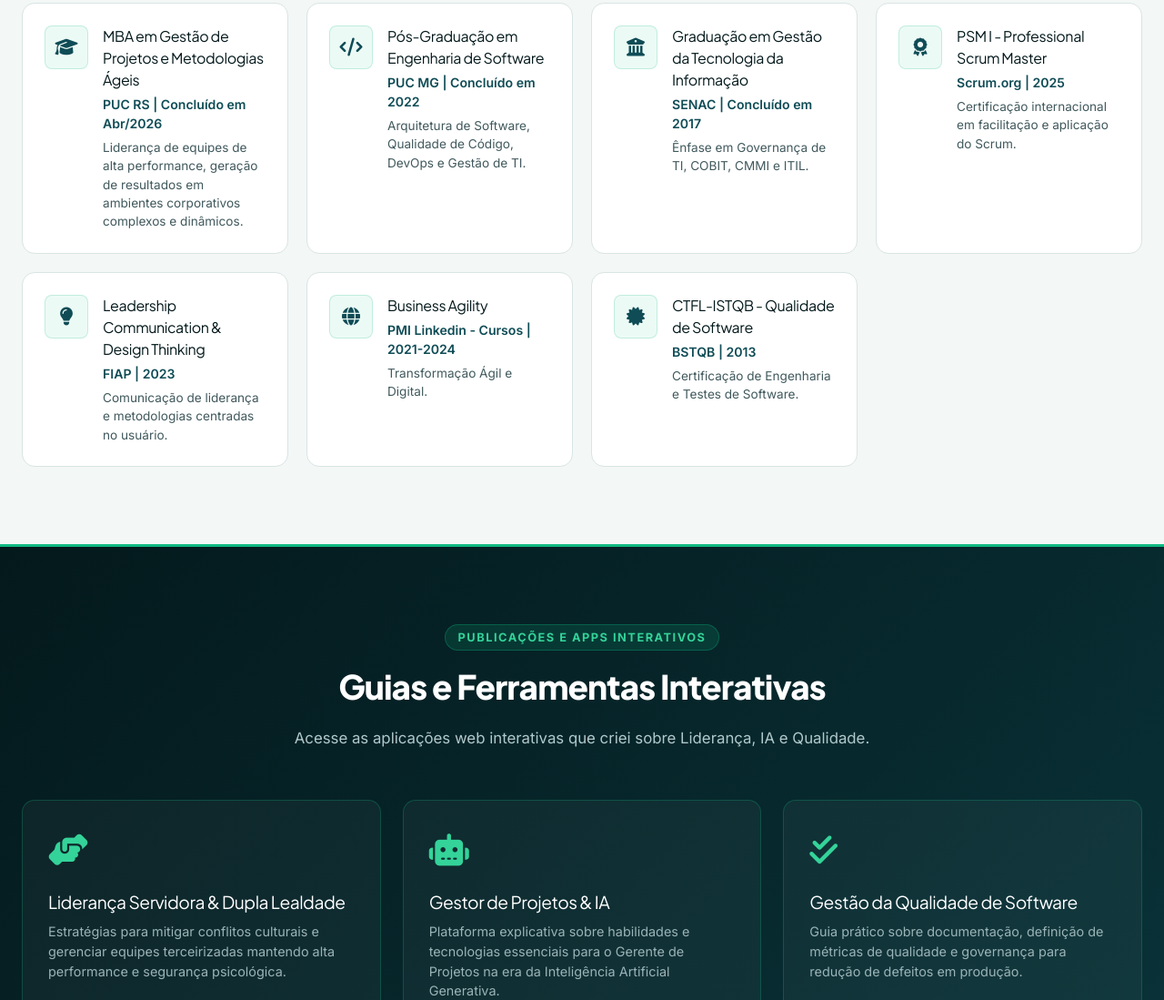
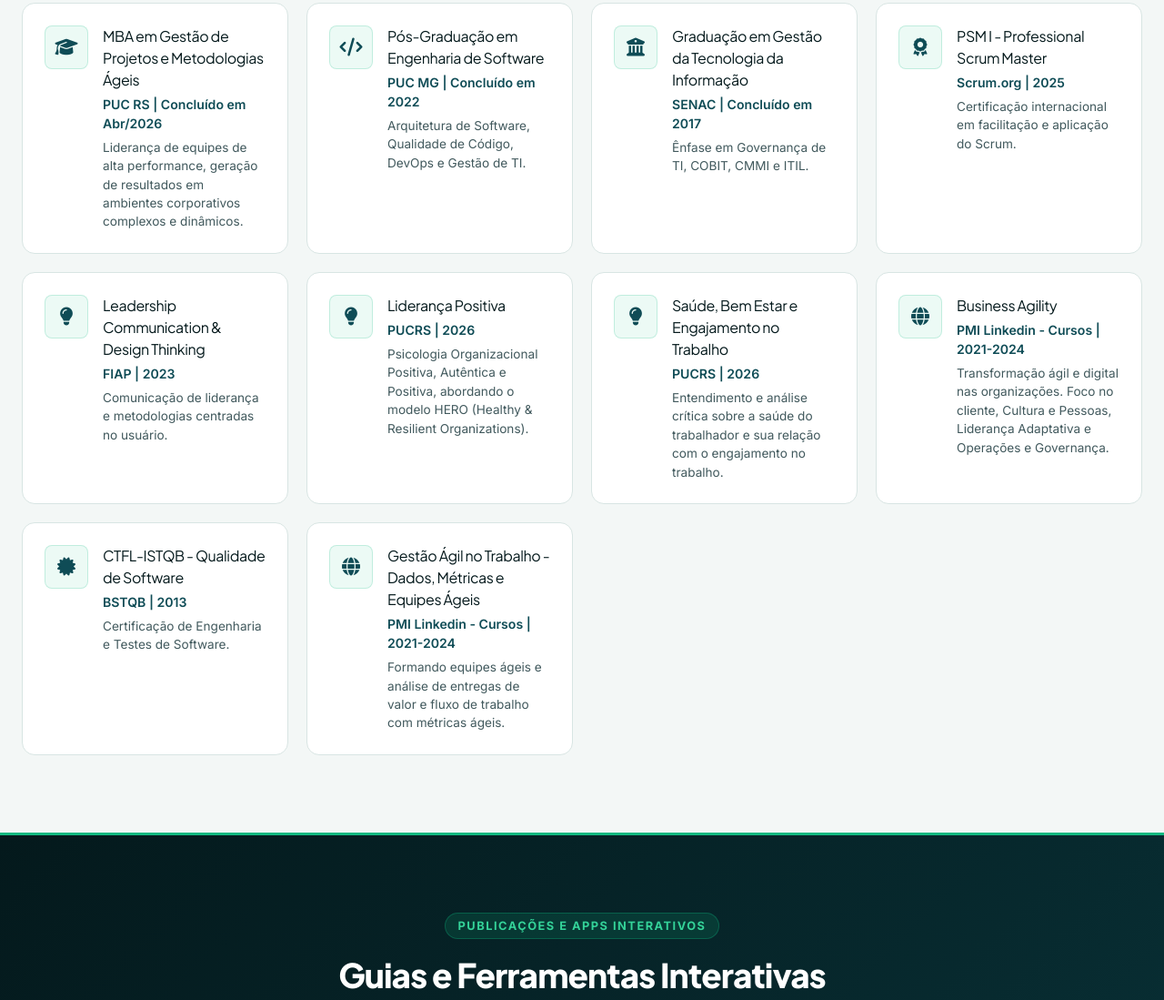
Before and after one commit to caufarris/portfolio_claudia, a plain HTML site: page index.html in a window 1280 px wide. Shown: the part 5095-6194 px from the top of the page at 91% size. Drawn offline with nearby package versions, Linux system fonts and the light colour scheme.

Commit message:
Especializações

```diff
--- a/index.html
+++ b/index.html
@@ -1340,13 +1340,28 @@
                         <p class="edu-desc">Comunicação de liderança e metodologias centradas no usuário.</p>
                     </div>
                 </div>
-
+				<div class="edu-card">
+                    <div class="edu-icon"><i class="fas fa-lightbulb"></i></div>
+                    <div class="edu-info">
+                        <h4>Liderança Positiva</h4>
+                        <div class="edu-institution">PUCRS | 2026</div>
+                        <p class="edu-desc">Psicologia Organizacional Positiva, Autêntica e Positiva, abordando o modelo HERO (Healthy & Resilient Organizations).</p>
+                    </div>
+                </div>
+				<div class="edu-card">
+                    <div class="edu-icon"><i class="fas fa-lightbulb"></i></div>
+                    <div class="edu-info">
+                        <h4>Saúde, Bem Estar e Engajamento no Trabalho</h4>
+                        <div class="edu-institution">PUCRS | 2026</div>
+                        <p class="edu-desc">Entendimento e análise crítica sobre a saúde do trabalhador e sua relação com o engajamento no trabalho.</p>
+                    </div>
+                </div>
                 <div class="edu-card">
                     <div class="edu-icon"><i class="fas fa-globe"></i></div>
                     <div class="edu-info">
                         <h4>Business Agility</h4>
                         <div class="edu-institution">PMI Linkedin - Cursos | 2021-2024</div>
-                        <p class="edu-desc">Transformação Ágil e Digital.</p>
+                        <p class="edu-desc">Transformação ágil e digital nas organizações. Foco no cliente, Cultura e Pessoas, Liderança Adaptativa e Operações e Governança.</p>
                     </div>
                 </div>
 
@@ -1356,6 +1371,14 @@
                         <h4>CTFL-ISTQB - Qualidade de Software</h4>
                         <div class="edu-institution">BSTQB | 2013</div>
                         <p class="edu-desc">Certificação de Engenharia e Testes de Software.</p>
+                    </div>
+                </div>
+				<div class="edu-card">
+                    <div class="edu-icon"><i class="fas fa-globe"></i></div>
+                    <div class="edu-info">
+                        <h4>Gestão Ágil no Trabalho - Dados, Métricas e Equipes Ágeis</h4>
+                        <div class="edu-institution">PMI Linkedin - Cursos | 2021-2024</div>
+                        <p class="edu-desc">Formando equipes ágeis e análise de entregas de valor e fluxo de trabalho com métricas ágeis.</p>
                     </div>
                 </div>
             </div>
```
